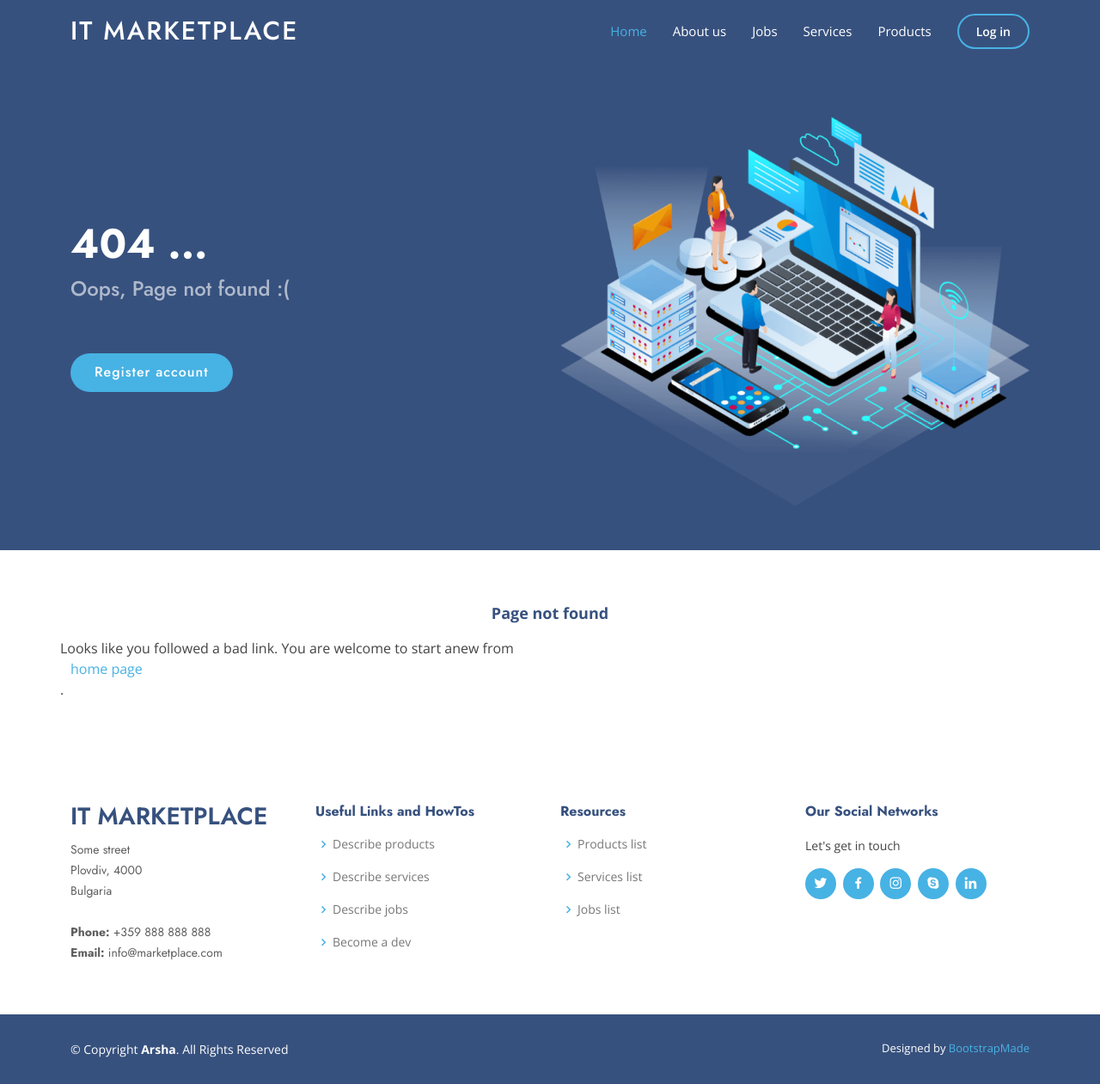
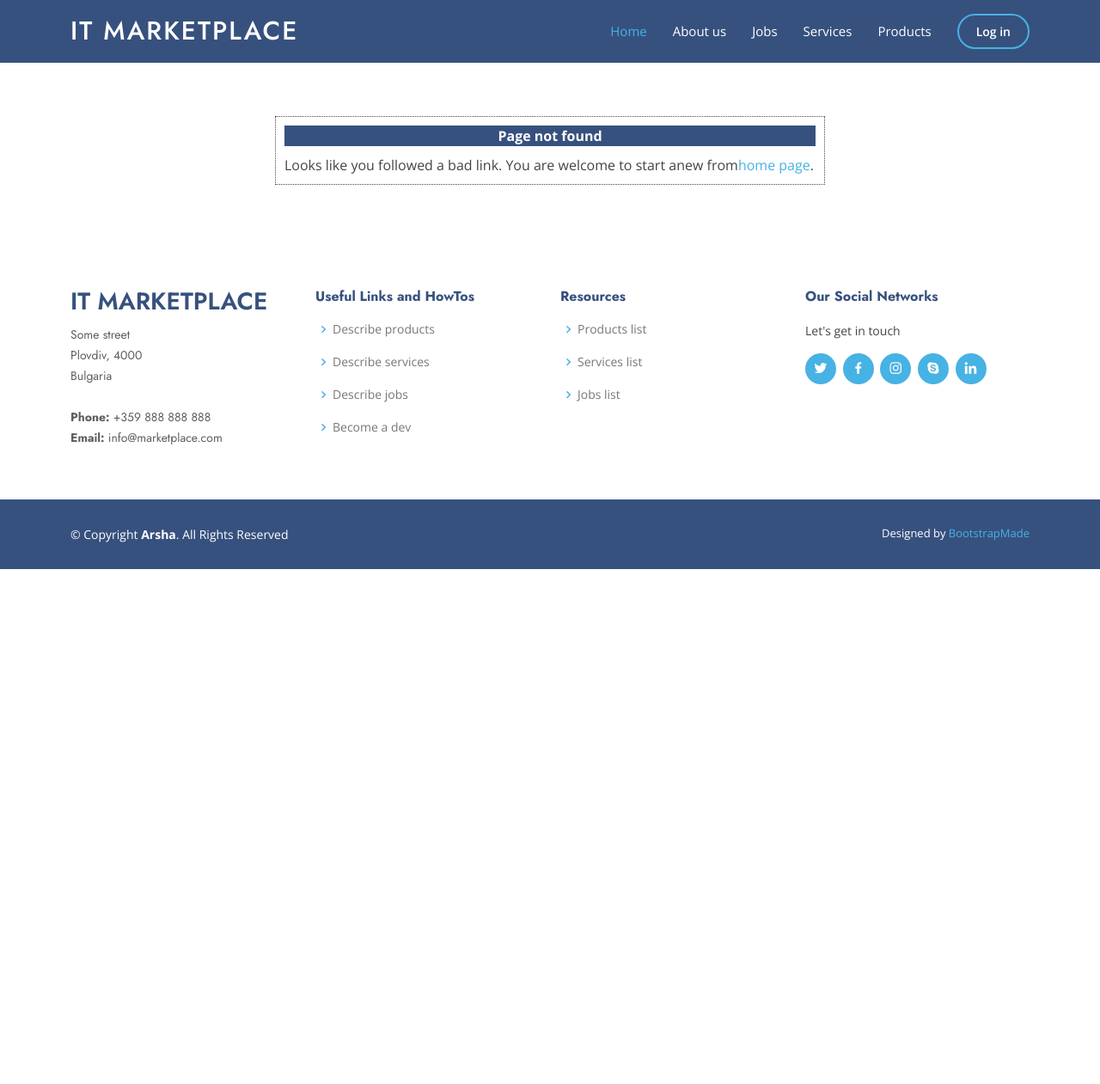
Before and after one commit to leonidgorunov2020/softuni-python-web, a Django app: template services_products/templates/main/404.html in a window 1280 px wide. Shown: the whole page at 86% size. After the commit the page ends 662 px from the top, so only its background shows below. Run offline with Django 3.2, Linux system fonts and the light colour scheme; the template is opened without the code that fills it, so the values that code supplies are empty; some libraries are stand-ins or nearby versions.

Commit message:
Updated 404 and 500 pages layout

```diff
--- a/services_products/templates/main/404.html
+++ b/services_products/templates/main/404.html
@@ -2,38 +2,22 @@
 {% load static %}
 
 {% block page_content %}
-  <section id="hero" class="d-flex align-items-center">
 
-    <div class="container">
-      <div class="row">
-        <div class="col-lg-6 d-flex flex-column justify-content-center pt-4 pt-lg-0 order-2 order-lg-1" data-aos="fade-up" data-aos-delay="200">
-          <h1>404 ...</h1>
-          <h2>Oops, Page not found :(</h2>
-          <div class="d-flex justify-content-center justify-content-lg-start">
-            <a href="{% url 'register user' %}" class="btn-get-started scrollto">Register account</a>
-          </div>
-        </div>
-        <div class="col-lg-6 order-1 order-lg-2 hero-img" data-aos="zoom-in" data-aos-delay="200">
-          <img src="{% static 'assets/img/hero-img.png' %}" class="img-fluid animated" alt="">
-        </div>
-      </div>
-    </div>
-
-  </section>
 
   <main id="main">
-<section class="inner-page">
-      <div class="container">
+<div class="custom-login-form">
+    <section class="inner-page">
+      <div class="container half-container">
+          <div class="create-product-headers">Page not found</div>
+         <div class="float-container" style="text-align: center;">
 
-          <div class="page-intro">Page not found</div>
+                                    Looks like you followed a bad link. You are welcome to start anew from<a href="{% url 'show index' %}">home page</a>.
 
+                    </div>
 
-          <div class="row">
-              Looks like you followed a bad link. You are welcome to start anew from
-              <a href="{% url 'show index' %}">home page</a>.
-          </div>
       </div>
     </section>
+</div>
   </main>
 
 {% endblock %}
```
Also changed, not shown: services_products/templates/main/500.html (+7 -22 lines).
